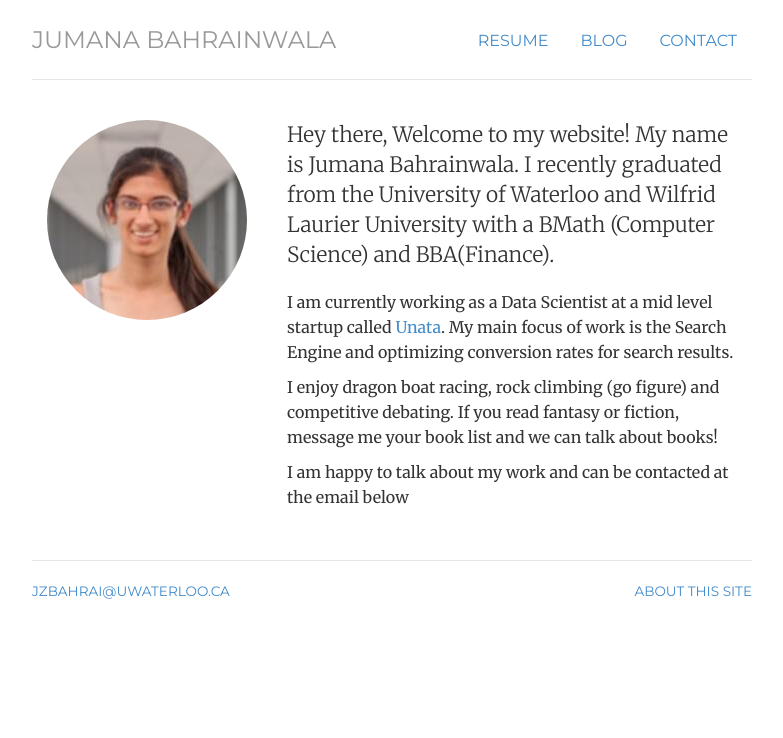
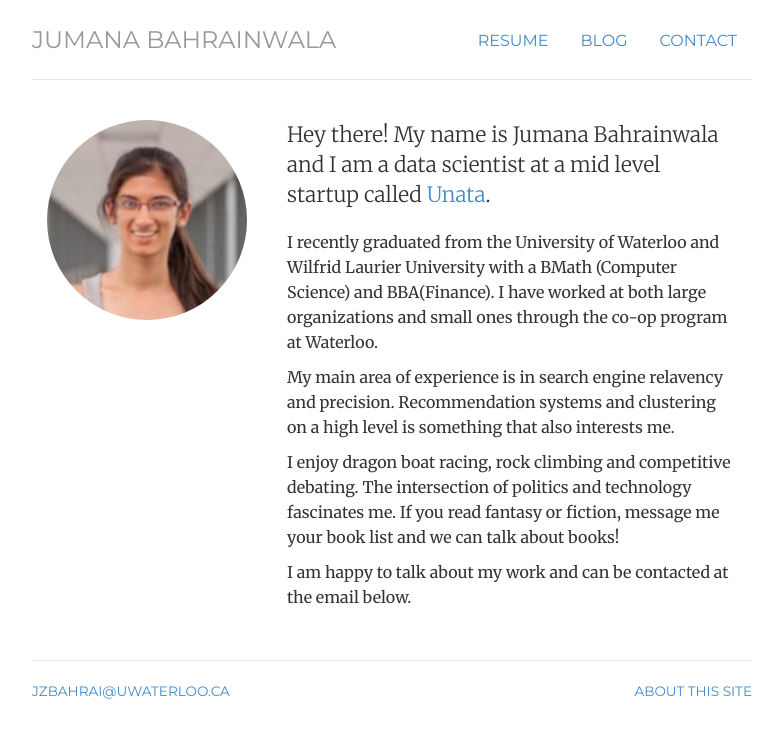
Before and after one commit to jzbahrai/jzbahrai.github.io, a Jekyll site: the page built from index.html, in a window 1280 px wide. Shown: the top 738 px of the page, without its empty margins (248-1031 px from the left). Built offline with Jekyll 4.4.1, drawn with Linux system fonts in a browser that asks for light colours.

```diff
--- a/index.html
+++ b/index.html
@@ -11,10 +11,11 @@ contact: passive
 	<img  class="img-circle avatar" alt="Jumana Bahrainwala" src="img/Profile Picture.jpg">
 	</div>
 	<div itemscope itemtype="http://data-vocabulary.org/Person" class="col-sm-8">
-	<p class="lead">Hey there, Welcome to my website! My name is <span itemprop="name">Jumana Bahrainwala</span>. I recently graduated from the University of Waterloo and Wilfrid Laurier University with a BMath (Computer Science) and BBA(Finance).</p>
-	<p> I am currently working as a Data Scientist at a mid level startup called <a href="https://unata.com/">Unata</a>. My main focus of work is the Search Engine and optimizing conversion rates for search results. </p>
-	<p> I enjoy dragon boat racing, rock climbing (go figure) and competitive debating. If you read fantasy or fiction, message me your book list and we can talk about books!</p>
-	<p>I am happy to talk about my work and can be contacted at the email below </p>
+	<p class="lead">Hey there! My name is <span itemprop="name">Jumana Bahrainwala</span> and I am a data scientist at a mid level startup called <a href="https://unata.com/">Unata</a>.</p>
+	<p> I recently graduated from the University of Waterloo and Wilfrid Laurier University with a BMath (Computer Science) and BBA(Finance). I have worked at both large organizations and small ones through the co-op program at Waterloo. </p>
+	<p> My main area of experience is in search engine relavency and precision. Recommendation systems and clustering on a high level is something that also interests me. </p>
+	<p> I enjoy dragon boat racing, rock climbing and competitive debating. The intersection of politics and technology fascinates me. If you read fantasy or fiction, message me your book list and we can talk about books!</p>
+	<p>I am happy to talk about my work and can be contacted at the email below. </p>
 	</div>
 </div>
 <!-- </div> -->
```
Also changed, not shown: 404.html (added, +14 -0 lines).
